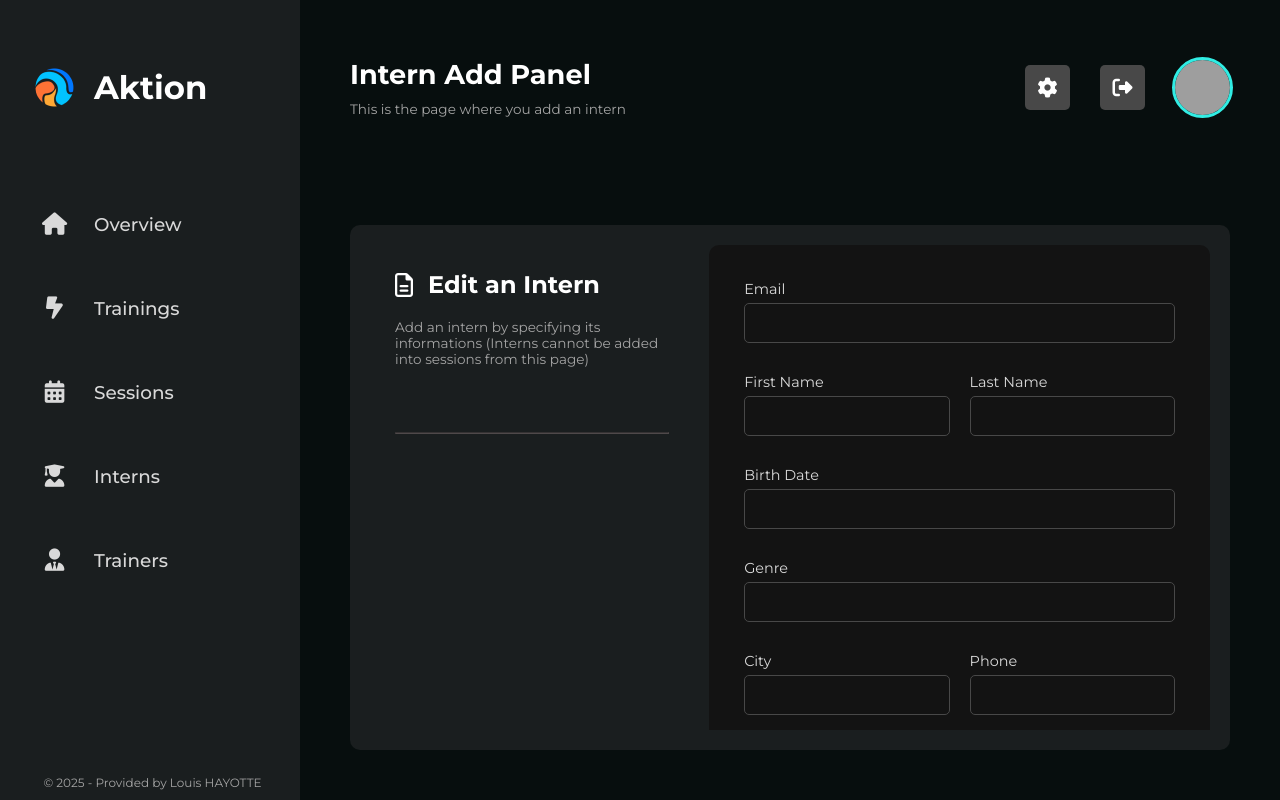
After one commit to LouisHyt/Symfony-Sessions, a Symfony app: template code/templates/intern/add_edit.html.twig in a window 1280 px wide. The commit adds this page. Run offline with Twig, Linux system fonts and the light colour scheme; the template is opened without the code that fills it, so the values that code supplies are empty; form fields are guessed from the names that the template uses; some libraries are stand-ins or nearby versions; grey boxes are pictures that could not be loaded.

Commit message:
feat: Added Intern form

```diff
--- a/code/public/css/components.css
+++ b/code/public/css/components.css
@@ -2,6 +2,7 @@
     padding: 6px 12px;
     border-radius: 20px;
     font-size: 0.9em;
+    white-space: nowrap;
 
     &.waiting {
         background: #235875;
--- /dev/null
+++ b/code/public/css/internForm.css
@@ -0,0 +1,129 @@
+.add-edit-container {
+    background-color: var(--secondary-bg-clr);
+    height: 100%;
+    border-radius: 10px;
+    display: flex;
+    gap: 15px;
+    overflow: hidden;
+    padding: 20px;
+}
+
+.infos {
+    width: 350px;
+    padding: 25px;
+
+    h2{
+        display: flex;
+        align-items: center;
+        gap: 15px;
+    }
+
+    & > .description {
+        color: var(--text-description-clr);
+        margin-top: 20px;
+        font-size: 0.85rem;
+    }
+
+    hr {
+        margin-top: 65px;
+        border-color: rgba(196, 168, 168, 0.315);
+    }
+}
+
+.form-container {
+    flex-grow: 1;
+    border-radius: inherit;
+}
+
+.intern-form {
+    height: 100%;
+    display: flex;
+    flex-direction: column;
+    gap: 45px;
+    overflow: hidden;
+
+    & > .inner-form{
+        display: flex;
+        flex-direction: column;
+        flex-grow: 1;
+        padding: 35px;
+        border-radius: 10px;
+        gap: 30px;
+        background-color: var(--tertiary-bg-clr);
+    }
+}
+
+.form-row {
+    display: flex;
+    gap: 20px;
+
+    & > * {
+        flex: 1;
+    }
+}
+
+.form-group {
+    display: flex;
+    flex-direction: column;
+    gap: 5px;
+
+    input[type="date"]{
+        color-scheme: dark;
+    }
+}
+
+.form-group label {
+    color: var(--text-secondary-clr);
+    font-size: 0.9rem;
+}
+
+.form-control {
+    width: 100%;
+    padding: 10px;
+    border-radius: 5px;
+    border: 1px solid var(--border-clr);
+    background-color: var(--tertiary-bg-clr);
+    color: var(--text-clr);
+    font-size: 1rem;
+}
+
+.form-control:focus {
+    outline: none;
+    border-color: var(--accent-clr);
+}
+
+.actions {
+    display: flex;
+    gap: 20px;
+    justify-content: flex-end;
+    height: 50px;
+    padding-right: 30px;
+}
+
+.btn {
+    align-self: flex-start;
+    padding: 10px 20px;
+    background-color: var(--button-bg-clr);
+    color: var(--text-clr);
+    border: none;
+    border-radius: 7px;
+    font-size: 1rem;
+    cursor: pointer;
+    transition: background-color 0.3s ease;
+
+    &.submit{
+        background-color: var(--neutral-clr);
+
+        &:hover{
+            background-color: #429A9C;
+        }
+    }
+
+    &.cancel{
+        background-color: var(--danger-clr);
+
+        &:hover{
+            background-color: #9B4344;
+        }
+    }
+}
--- a/code/public/css/style.css
+++ b/code/public/css/style.css
@@ -20,11 +20,18 @@
         text-decoration: none;
     }
 
+    @media (prefers-reduced-motion: reduce) {
+        * {
+            view-transition-name: unset !important;
+        }
+    }
+
 }
 
 :root{
     --bg-clr: #070E0E;
     --secondary-bg-clr: #1A1E1F;
+    --tertiary-bg-clr: #131313;
     --button-bg-clr: #484848;
     --button-hover-bg-clr: #606060;
     --text-clr: #fff;
@@ -33,6 +40,8 @@
     --text-discrete-clr: #8b8b8b;
     --accent-clr: #31EDE4;
     --border-clr: #484848;
+    --danger-clr: #823637;
+    --neutral-clr: #368082;
 
     --header-height: 175px;
 }
--- /dev/null
+++ b/code/templates/intern/add_edit.html.twig
@@ -0,0 +1,68 @@
+{% extends 'base.html.twig' %}
+
+{% block stylesheets %}
+    <link rel="stylesheet" href={{asset('css/internForm.css')}}>
+{% endblock %}
+
+{% block javascripts %}
+
+{% endblock %}
+
+{% block title %} Intern Add Panel {% endblock %}
+{% block pageTitle %} Intern Add Panel {% endblock %}
+{% block pageDesc %} This is the page where you add an intern {% endblock %}
+
+{% block body %}
+    <div class="add-edit-container">
+        <div class="infos">
+            <h2>
+                <i class="fa-regular fa-file-lines"></i>
+                <span >Edit an Intern</span>
+            </h2>
+            <p class="description">Add an intern by specifying its informations (Interns cannot be added into sessions from this page) </p>
+            <hr />
+        </div>
+        <div class="form-container">
+            <form class="intern-form">
+                <div class="inner-form">
+                    <div class="form-group">
+                        <label for="email">Email</label>
+                        {{ form_widget(internForm.email, {'attr': {'class': 'form-control'}}) }}
+                    </div>
+                    <div class="form-row">
+                        <div class="form-group">
+                            <label for="firstName">First Name</label>
+                            {{ form_widget(internForm.firstName, {'attr': {'class': 'form-control'}}) }}
+                        </div>
+                        <div class="form-group">
+                            <label for="lastName">Last Name</label>
+                            {{ form_widget(internForm.lastName, {'attr': {'class': 'form-control'}}) }}
+                        </div>
+                    </div>
+                    <div class="form-group">
+                        <label for="birthDate">Birth Date</label>
+                        {{ form_widget(internForm.birthDate, {'attr': {'class': 'form-control'}}) }}
+                    </div>
+                    <div class="form-group">
+                        <label for="genre">Genre</label>
+                        {{ form_widget(internForm.genre, {'attr': {'class': 'form-control'}}) }}
+                    </div>
+                    <div class="form-row">
+                        <div class="form-group">
+                            <label for="city">City</label>
+                            {{ form_widget(internForm.city, {'attr': {'class': 'form-control'}}) }}
+                        </div>
+                        <div class="form-group">
+                            <label for="phone">Phone</label>
+                            {{ form_widget(internForm.phone, {'attr': {'class': 'form-control'}}) }}
+                        </div>
+                    </div>
+                </div>
+                <div class="actions">
+                    <a class="btn cancel" href={{path("intern_index")}}>Cancel</a>
+                    <button type="submit" class="btn submit">Submit</button>
+                </div>
+            </form>
+        </div>
+    </div>
+{% endblock %}
```
Also changed, not shown: code/public/css/intern.css (+61 -15 lines), code/public/js/internPanel.js (+69 -20 lines), code/public/js/utils/debounce.js (added, +10 -0 lines), code/public/js/utils/updateTransition.js (added, +8 -0 lines), code/src/Controller/InternController.php (+27 -6 lines), code/src/Form/InternType.php (added, +33 -0 lines), code/templates/intern/index.html.twig (+22 -10 lines).
